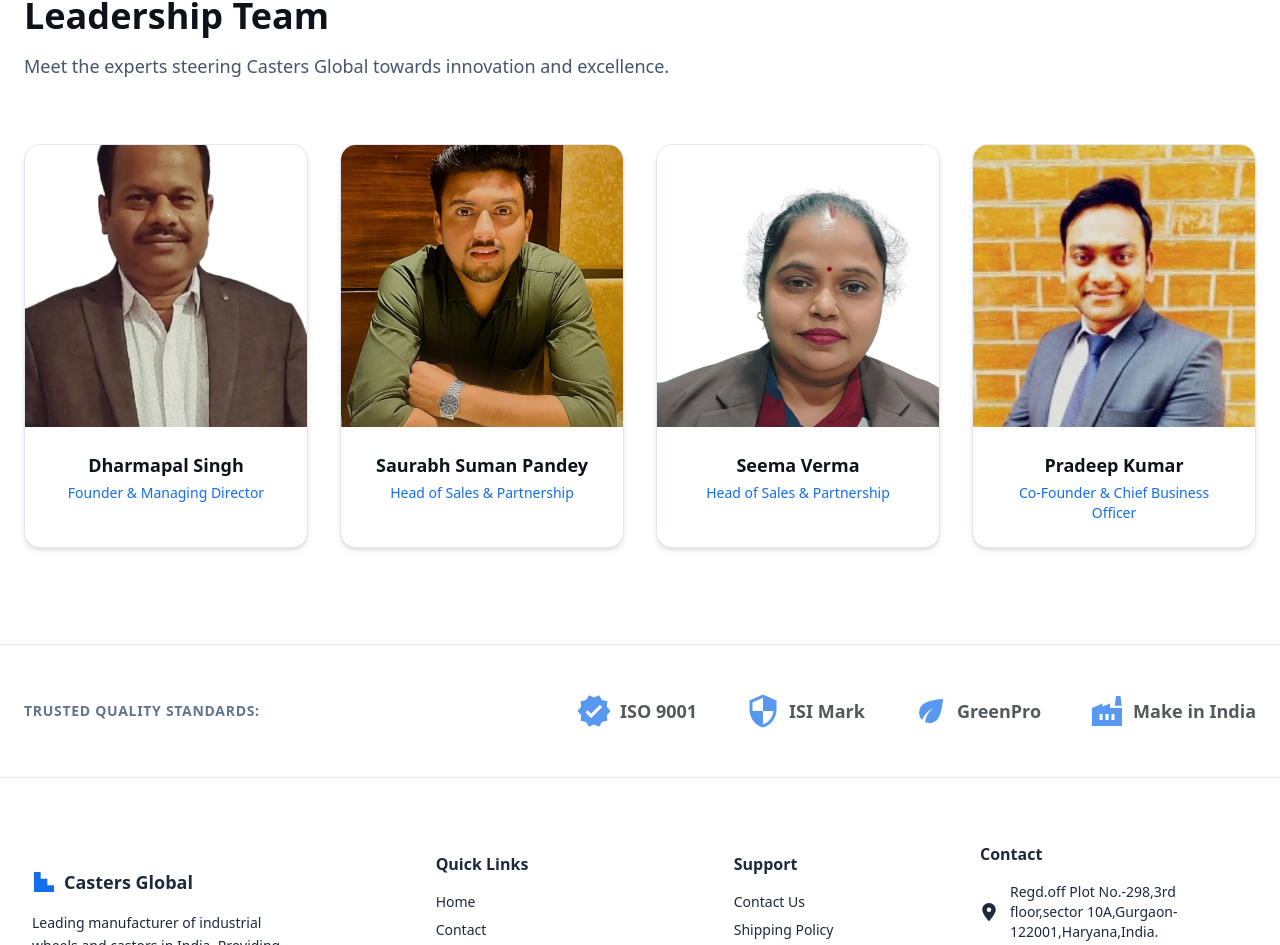
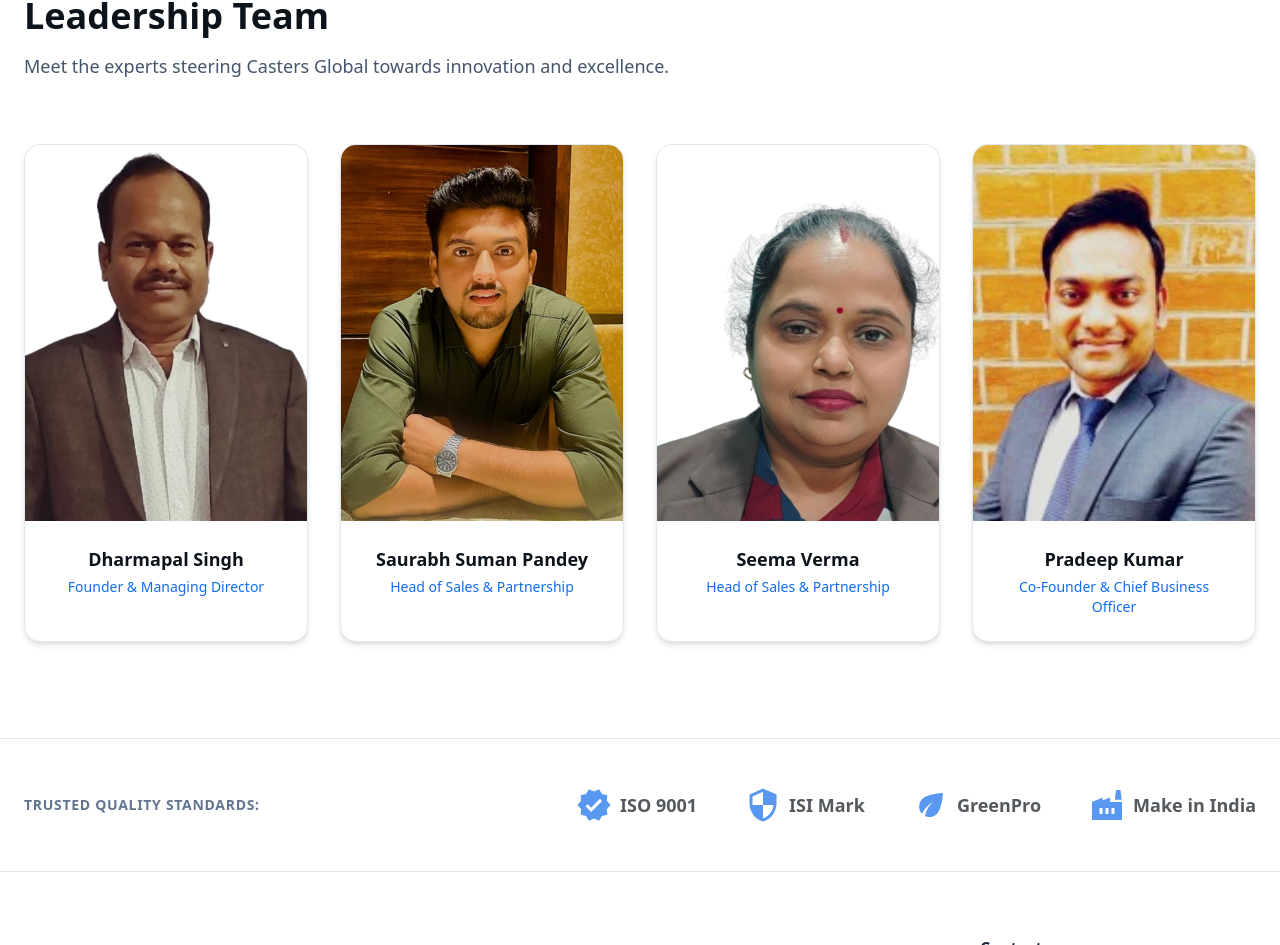
Before and after one commit to kritika799/castorwheels, a React (Vite) app: page /about in a window 1280 px wide. Shown: the part 3494-4439 px from the top of the page. Built offline with nearby package versions, Linux system fonts and the light colour scheme.

Commit message:
chnaged the team leader section image format

```diff
--- a/src/pages/About.jsx
+++ b/src/pages/About.jsx
@@ -180,7 +180,8 @@ export default function About() {
               Our Journey
             </h2>
             <p className="mt-4 text-slate-600 dark:text-slate-400 max-w-2xl mx-auto">
-        A timeline of milestones that shaped our growth and global presence.
+              A timeline of milestones that shaped our growth and global
+              presence.
             </p>
           </div>
 
@@ -251,7 +252,6 @@ export default function About() {
         </div>
       </section>
 
-
       {/* Leadership Team */}
       <section className="w-full bg-white dark:bg-[#0f172a] py-16 lg:py-24">
         <div className="max-w-7xl mx-auto px-6">
@@ -261,7 +261,8 @@ export default function About() {
               Leadership Team
             </h2>
             <p className="text-slate-600 dark:text-slate-300 text-lg max-w-2xl">
-        Meet the experts steering Casters Global towards innovation and excellence.
+              Meet the experts steering Casters Global towards innovation and
+              excellence.
             </p>
           </div>
 
@@ -294,15 +295,15 @@ export default function About() {
                 className="group relative rounded-2xl overflow-hidden bg-white dark:bg-[#1a2634] border border-slate-200 dark:border-slate-700 shadow-md hover:shadow-xl transition-all duration-300"
               >
                 {/* Image */}
-          <div className="relative aspect-[4/4] overflow-hidden">
+                <div className="relative aspect-3/4 overflow-hidden">
                   <img
                     src={person.img}
                     alt={`${person.name} - ${person.role}`}
-              className="w-full h-full object-cover transition-transform duration-500 group-hover:scale-110"
+                    className="w-full h-full object-cover object-center transition-transform duration-500 "
                   />
 
                   {/* Hover Gradient */}
-            <div className="absolute inset-0 bg-gradient-to-t from-black/70 via-black/30 to-transparent opacity-0 group-hover:opacity-100 transition-opacity duration-300" />
+                  <div className="absolute inset-0 bg-linear-to-t from-black/70 via-black/30 to-transparent opacity-0 group-hover:opacity-100 transition-opacity duration-300" />
 
                   {/* Social Icons (optional) */}
                   <div className="absolute bottom-4 left-0 right-0 flex justify-center gap-4 opacity-0 group-hover:opacity-100 transition duration-300">
@@ -330,7 +331,6 @@ export default function About() {
         </div>
       </section>
 
-
       {/* Trusted Standards */}
       <div className="w-full py-12 border-t border-slate-200 dark:border-slate-800">
         <div className="max-w-7xl mx-auto px-6 flex flex-col md:flex-row items-center justify-between gap-8">
@@ -355,7 +355,6 @@ export default function About() {
       </div>
 
       {/* Final CTA */}
-
     </div>
   );
 }
```
Lines whose indentation alone changed are shown as unchanged.
